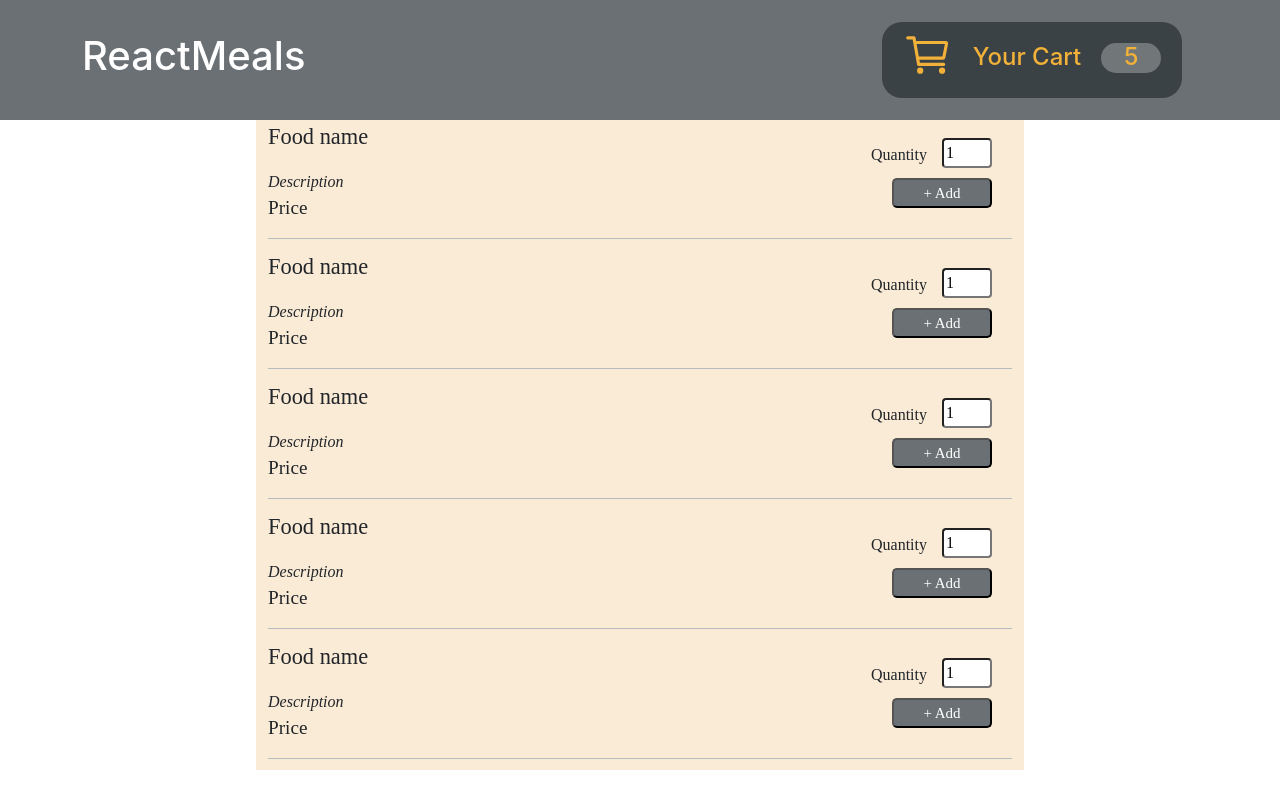
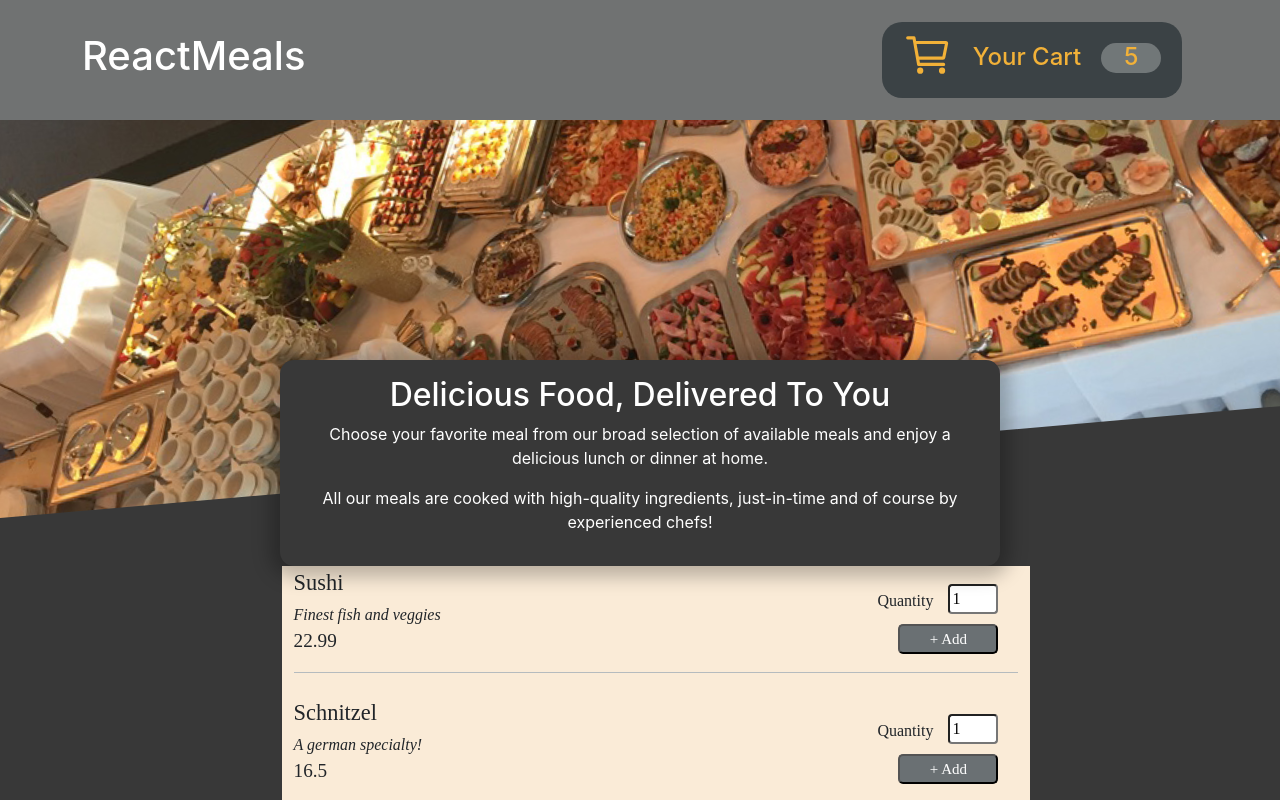
Before and after one commit to mertyldrr/food-order-app, a React (Create React App) app: page / in a window 1280 px wide. Shown: the top 800 px of the page. Built offline with nearby package versions, Linux system fonts and the light colour scheme; a web font is replaced by a local one.

Commit message:
cart and meal components added, styling applied

```diff
--- /dev/null
+++ b/src/App.css
@@ -0,0 +1,3 @@
+.App {
+  background-color: #383838;
+}
--- a/src/App.js
+++ b/src/App.js
@@ -1,16 +1,18 @@
-import React from 'react';
-import NavigationBar from './components/Layout/NavigationBar';
-import Meal from './components/Meals/Meal';
+import React, { useState } from 'react';
+import Header from './components/Layout/Header';
+import MealList from './components/Meals/MealList';
+import MealsSummary from './components/Meals/MealsSummary';
+import './App.css';
 
 const App = () => {
+
+  const [shoppingCart, setShoppingCart] = useState([]);
+
   return (
     <div className="App">
-      <NavigationBar />
-      <Meal />
-      <Meal />
-      <Meal />
-      <Meal />
-      <Meal />
+      <Header />
+      <MealsSummary />
+      <MealList />
     </div>
   );
 }
--- /dev/null
+++ b/src/components/Cart/Cart.js
@@ -0,0 +1,25 @@
+import React, { useState } from 'react';
+import { Modal, Button } from 'react-bootstrap';
+
+const Cart = ({ showModal, onClickHandler }) => {
+
+  return (
+    <Modal
+      size="lg"
+      show={showModal}
+      onHide={onClickHandler}
+      aria-labelledby="example-modal-sizes-title-lg"
+    >
+      <Modal.Header closeButton>
+        <Modal.Title id="example-modal-sizes-title-lg">
+          Cart
+        </Modal.Title>
+      </Modal.Header>
+      <Modal.Body>
+        Test
+      </Modal.Body>
+    </Modal>
+  )
+};
+
+export default Cart;
--- a/src/components/Layout/NavigationBar.css
+++ b/src/components/Layout/Header.css
@@ -1,31 +1,33 @@
-.navbar {
+.header {
+  position: relative;
   height: 120px;
-  background-color: #353d40bb;
+  background-color: #a1a5a688;
+  z-index: 10;
 }
 
-.navbar-header {
+.header-header {
   color: white;
 }
 
-.navbar-link {
+.header-link {
   background-color: #353d40e3;
   border-radius: 20px;
   width: 300px;
   text-align: center;
 }
 
-.navbar-cart-logo {
+.header-cart-logo {
   color: #F2B138;
   margin-bottom: 10px;
 }
 
-.navbar-cart-text {
+.header-cart-text {
   display: inline-block;
   margin-left: 20px;
   color: #F2B138;
 }
 
-.navbar-cart-quantity {
+.header-cart-quantity {
   display: inline-block;
   border-radius: 20px;
   margin-left: 20px;
@@ -35,3 +37,17 @@
   font-size: 1.5rem;
   background-color: #a1a5a688;
 }
+
+.header-image {
+  width: 100%;
+  height: 25rem;
+  z-index: 0;
+  overflow: hidden;
+}
+
+.header-image img {
+  width: 110%;
+  height: 100%;
+  object-fit: cover;
+  transform: rotateZ(-5deg) translateY(-4rem) translateX(-1rem);
+}
--- /dev/null
+++ b/src/components/Layout/Header.js
@@ -0,0 +1,38 @@
+import React, { useState, Fragment } from 'react';
+import { Container, Navbar, NavbarBrand, NavLink } from 'react-bootstrap';
+import { IoCartOutline } from 'react-icons/io5';
+import Cart from '../Cart/Cart';
+import mealsImage from '../../assets/meals.jpg';
+import "./Header.css";
+
+const Header = () => {
+
+  const [showModal, setShowModal] = useState(false);
+
+  const onClickHandler = () => {
+    setShowModal(!showModal);
+  }
+
+  return (
+    <Fragment>
+      {showModal && <Cart showModal={showModal} onClickHandler={onClickHandler} />}
+      <Navbar className="header">
+        <Container className="header-container">
+          <h1 className="header-header">ReactMeals</h1>
+          <NavbarBrand>
+            <NavLink className="header-link" onClick={onClickHandler}>
+              <IoCartOutline className="header-cart-logo" size={50} />
+              <h4 className="header-cart-text">Your Cart</h4>
+              <h4 className="header-cart-quantity">5</h4>
+            </NavLink>
+          </NavbarBrand>
+        </Container>
+      </Navbar>
+      <div className="header-image">
+        <img src={mealsImage} alt="meals" />
+      </div>
+    </Fragment>
+  )
+};
+
+export default Header;
--- a/src/components/Layout/NavigationBar.js
+++ /dev/null
@@ -1,23 +0,0 @@
-import React from 'react';
-import { Container, Navbar, NavbarBrand, NavLink } from 'react-bootstrap';
-import { IoCartOutline } from "react-icons/io5";
-import "./NavigationBar.css";
-
-const NavigationBar = () => {
-  return (
-    <Navbar className="navbar">
-      <Container className="navbar-container">
-        <h1 className="navbar-header">ReactMeals</h1>
-        <NavbarBrand>
-          <NavLink className="navbar-link">
-            <IoCartOutline className="navbar-cart-logo" size={50} />
-            <h4 className="navbar-cart-text">Your Cart</h4>
-            <h4 className="navbar-cart-quantity">5</h4>
-          </NavLink>
-        </NavbarBrand>
-      </Container>
-    </Navbar>
-  )
-};
-
-export default NavigationBar;
--- a/src/components/Meals/Meal.css
+++ b/src/components/Meals/Meal.css
@@ -3,10 +3,14 @@
   font-family: 'Merienda One', cursive;
   width: 60%;
   height: 130px;
+  z-index: 20;
+  position: static;
+
 }
 
 .meal-name {
   font-size: 1.4rem;
+  margin-bottom: 3px;
 }
 
 .meal-price {
--- a/src/components/Meals/Meal.js
+++ b/src/components/Meals/Meal.js
@@ -1,15 +1,16 @@
 import React from 'react';
 import { Col, Container, Row } from 'react-bootstrap';
+import MealsSummary from './MealsSummary';
 import './Meal.css';
 
-const Meal = () => {
+const Meal = ({ meal }) => {
   return (
     <Container className="meal-container d-flex-row">
       <Row>
         <Col className="meal-group-left">
-          <p className="meal-name">Food name</p>
-          <em>Description</em>
-          <p className="meal-price">Price</p>
+          <p className="meal-name">{meal.name}</p>
+          <em>{meal.description}</em>
+          <p className="meal-price">{meal.price}</p>
         </Col>
         <Col className="meal-group-right">
           <div className="mt-3 d-flex justify-content-end align-items-center">
--- /dev/null
+++ b/src/components/Meals/MealList.js
@@ -0,0 +1,44 @@
+import React from 'react';
+import Meal from './Meal';
+
+const DUMMY_MEALS = [
+  {
+    id: 'm1',
+    name: 'Sushi',
+    description: 'Finest fish and veggies',
+    price: 22.99,
+  },
+  {
+    id: 'm2',
+    name: 'Schnitzel',
+    description: 'A german specialty!',
+    price: 16.5,
+  },
+  {
+    id: 'm3',
+    name: 'Barbecue Burger',
+    description: 'American, raw, meaty',
+    price: 12.99,
+  },
+  {
+    id: 'm4',
+    name: 'Green Bowl',
+    description: 'Healthy...and green...',
+    price: 18.99,
+  },
+];
+
+const MealList = () => {
+
+  const list = DUMMY_MEALS.map((meal) => (
+    <Meal key={meal.id} meal={meal} />
+  ))
+
+  return (
+    <ul>
+      {list}
+    </ul>
+  );
+};
+
+export default MealList;
--- /dev/null
+++ b/src/components/Meals/MealsSummary.css
@@ -0,0 +1,19 @@
+.summary {
+
+  text-align: center;
+  max-width: 45rem;
+  width: 90%;
+  margin: auto;
+  margin-top: -10rem;
+  position: relative;
+  background-color: #383838;
+  color: white;
+  border-radius: 14px;
+  padding: 1rem;
+  box-shadow: 0 1px 18px 10px rgba(0, 0, 0, 0.25);
+}
+
+.summary h2 {
+  font-size: 2rem;
+  margin-top: 0;
+}
--- /dev/null
+++ b/src/components/Meals/MealsSummary.js
@@ -0,0 +1,19 @@
+import './MealsSummary.css';
+
+const MealsSummary = () => {
+  return (
+    <section className="summary">
+      <h2>Delicious Food, Delivered To You</h2>
+      <p>
+        Choose your favorite meal from our broad selection of available meals
+        and enjoy a delicious lunch or dinner at home.
+      </p>
+      <p>
+        All our meals are cooked with high-quality ingredients, just-in-time and
+        of course by experienced chefs!
+      </p>
+    </section>
+  );
+};
+
+export default MealsSummary;
```
Also changed, not shown: src/assets/meals.jpg (added).
